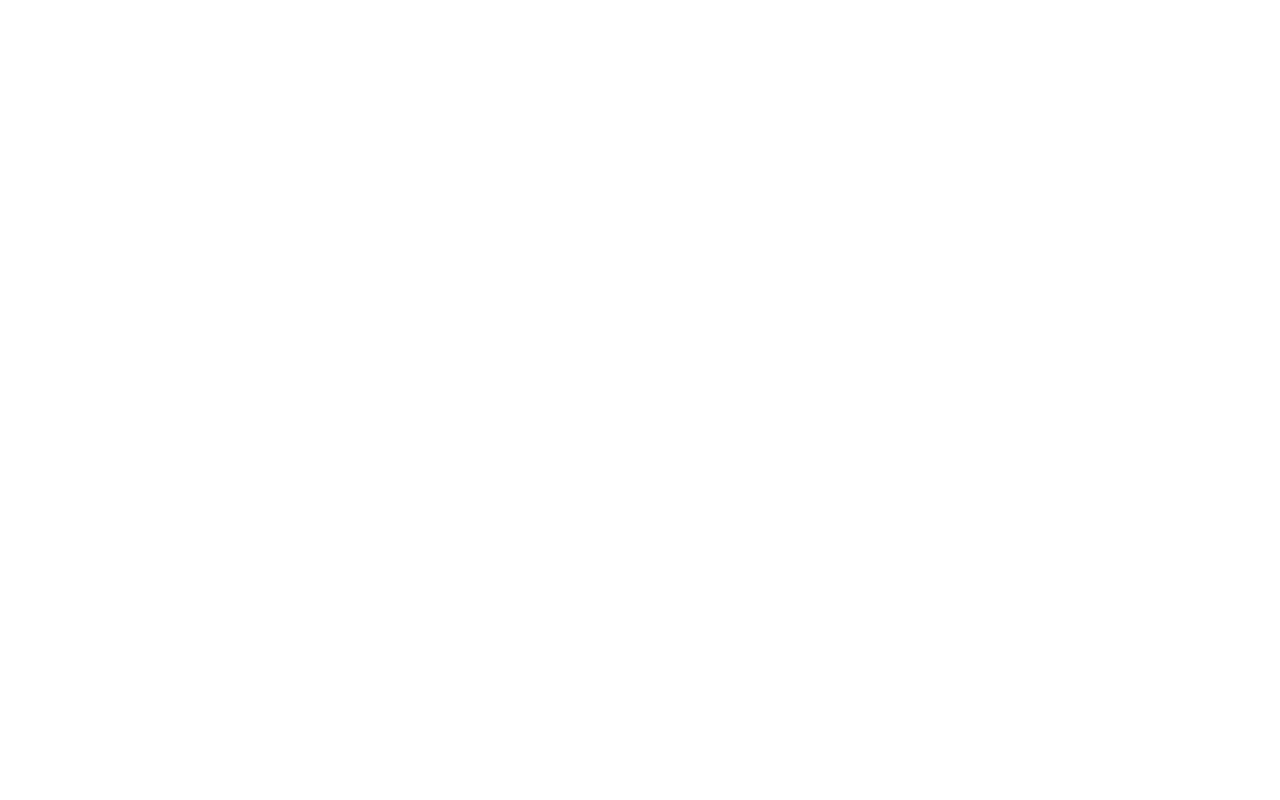
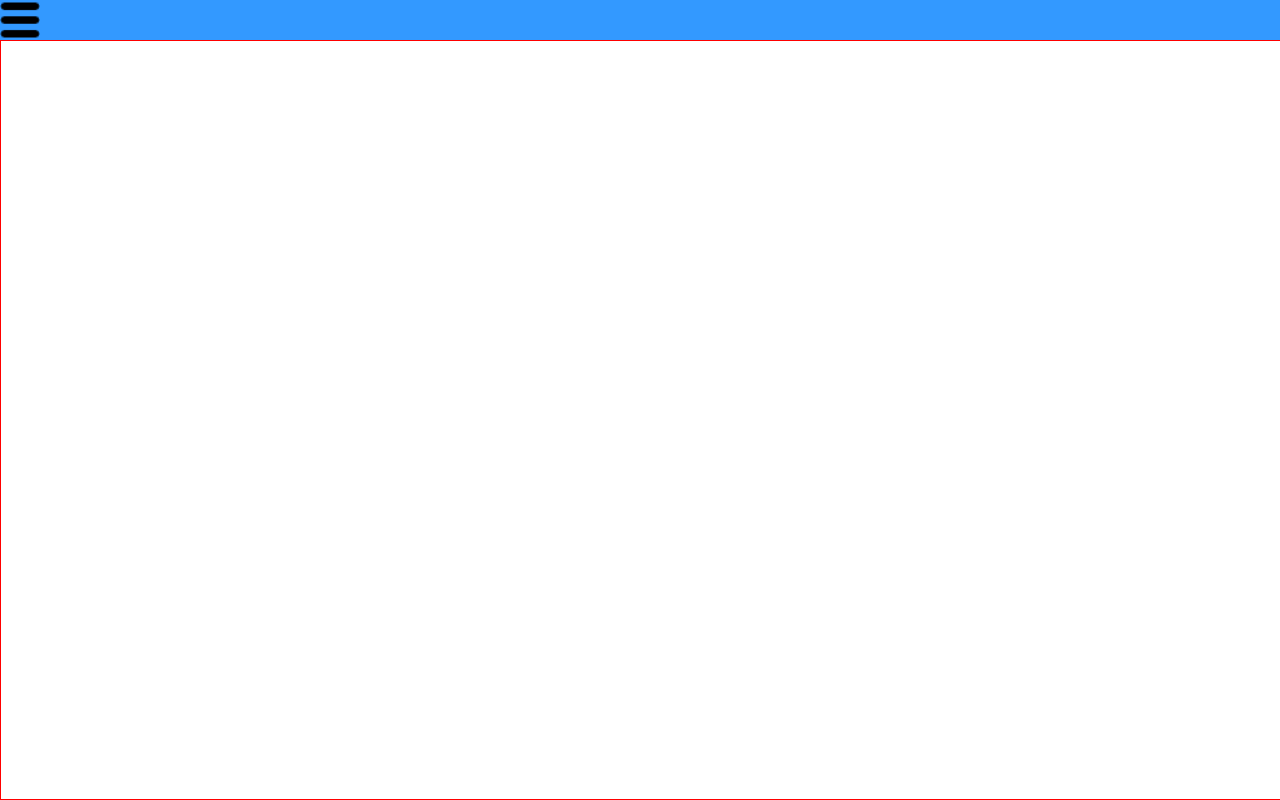
Before and after one commit to AsyncStudios/webpage, a plain HTML site: page index.html in a window 1280 px wide. Drawn offline with Linux system fonts and the light colour scheme.

Commit message:
Made basic popout menu

```diff
--- a/css/style.css
+++ b/css/style.css
@@ -1,4 +1,47 @@
-*{
+* {
     margin: 0px;
     padding: 0px;
 }
+
+html, body{
+    margin: auto;
+    width: 100%;
+    height: 100%;
+}
+
+#top-nav {
+    display: block;
+    width: 100%;
+    background-color: #3399FF;
+    margin: 0 auto 0 auto;
+    top: 0px;
+    height: 40px;
+}
+
+#menu {
+    width: 40px;
+    height: 40px;
+}
+
+#menu-pic{
+    background-image: url('../assets/images/menu.png');
+    background-repeat: no-repeat;
+    background-size: cover;
+    height:40px;
+}
+
+#container{
+    position: absolute;
+    display: block;
+    width: 100%;
+    top:40px;
+    bottom: 0px;
+    border: 1px solid red;
+}
+
+#popout-menu{
+    display: none;
+    width: 200px;
+    height:500px;
+    border: 1px solid red;
+}
--- a/index.html
+++ b/index.html
@@ -1,12 +1,30 @@
 <!DOCTYPE html>
 <html lang="en">
+
 <head>
     <meta charset="UTF-8">
     <title>Document</title>
     <link rel="stylesheet" href="/css/style.css">
 </head>
+
 <body>
-   <script src="/scripts/jquery-1.11.2.min.js"></script>
+    <div id="top-nav">
+        <div id="menu">
+           <div id="menu-pic">
+
+           </div>
+        </div>
+    </div>
+    <div id="container">
+        <div id="popout-menu">
+
+        </div>
+        <div id="nav-menu">
+
+        </div>
+    </div>
+    <script src="/scripts/jquery-1.11.2.min.js"></script>
     <script src="/scripts/script.js"></script>
 </body>
+
 </html>
--- a/scripts/script.js
+++ b/scripts/script.js
@@ -0,0 +1,8 @@
+//menu animation
+$('body').click(function (e) {
+    if (e.target.id == 'menu-pic') {
+        $('#popout-menu').show();
+    } else {
+        $('#popout-menu').hide();
+    }
+});
```
